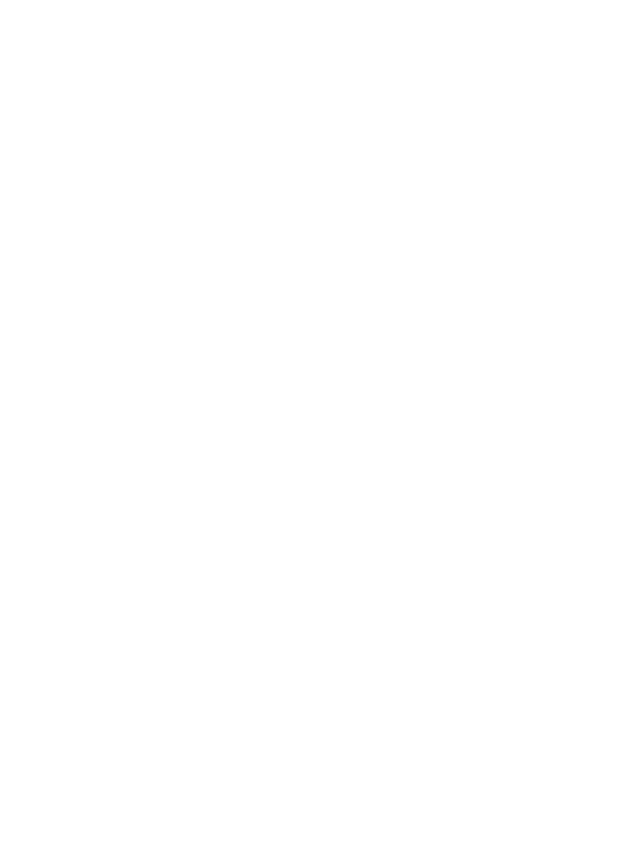
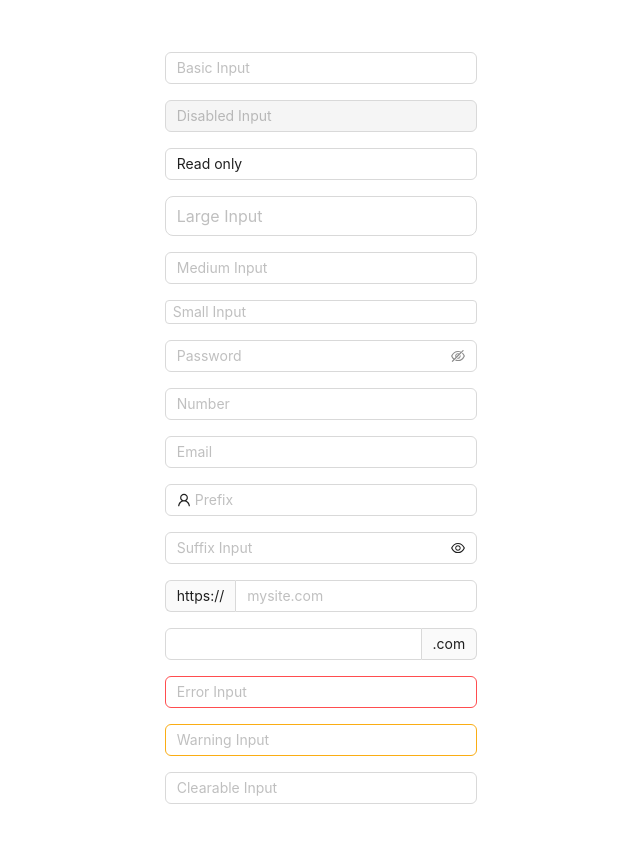
Before and after one commit to thanhbinh02/react-cypress-template, a React (Vite) app: page /input in a window 1280 px wide. Before the commit this address had no page. Shown: the top 842 px of the page, without its empty margins (319-959 px from the left). Before the commit the page ends 800 px from the top, so only its background shows below. Built offline with nearby package versions, Linux system fonts and the light colour scheme.

Commit message:
feat: add testing input

```diff
--- a/src/App.tsx
+++ b/src/App.tsx
@@ -5,6 +5,7 @@
 import "./App.css";
 import HomePage from "./pages/home";
 import ButtonShowcasePage from "./pages/button-showcase-page";
+import InputShowcasePage from "./pages/input-showcase-page";
 
 function App() {
   return (
@@ -13,6 +14,7 @@
         <Route path="/" element={<HomePage />} />
         <Route path="/message" element={<MessageShowcasePage />} />
         <Route path="/button" element={<ButtonShowcasePage />} />
+        <Route path="/input" element={<InputShowcasePage />} />
       </Routes>
     </Router>
   );
--- a/src/pages/home.tsx
+++ b/src/pages/home.tsx
@@ -11,6 +11,7 @@
         Go to Message Showcase
       </Button>
       <Button onClick={() => navigate("/button")}>Go to Button Showcase</Button>
+      <Button onClick={() => navigate("/input")}>Go to Input Showcase</Button>
     </div>
   );
 };
--- /dev/null
+++ b/src/pages/input-showcase-page.tsx
@@ -0,0 +1,85 @@
+import {
+  EyeInvisibleOutlined,
+  EyeOutlined,
+  EyeTwoTone,
+  UserOutlined,
+} from "@ant-design/icons";
+import { Input } from "antd";
+
+const InputShowcasePage = () => {
+  return (
+    <div
+      style={{ padding: 20, display: "flex", flexDirection: "column", gap: 16 }}
+    >
+      {/* Basic Input */}
+      <Input id="basicInput" placeholder="Basic Input" />
+
+      {/* Disabled Input */}
+      <Input id="disabledInput" placeholder="Disabled Input" disabled />
+
+      {/* Read Only Input */}
+      <Input id="readOnlyInput" defaultValue="Read only" readOnly />
+
+      {/* Sizes */}
+      <Input
+        id="largeInput"
+        size="large"
+        placeholder="Large Input"
+        className="ant-input-lg"
+      />
+      <Input id="mediumInput" placeholder="Medium Input" />
+      <Input
+        id="smallInput"
+        size="small"
+        placeholder="Small Input"
+        className="ant-input-sm"
+      />
+
+      {/* Input Types */}
+      <Input.Password
+        id="passwordInput"
+        placeholder="Password"
+        iconRender={(visible) =>
+          visible ? <EyeTwoTone /> : <EyeInvisibleOutlined />
+        }
+      />
+      <Input type="number" id="numberInput" placeholder="Number" />
+      <Input type="email" id="emailInput" placeholder="Email" />
+
+      {/* Prefix / Suffix */}
+      <Input id="prefixInput" placeholder="Prefix" prefix={<UserOutlined />} />
+      <Input
+        id="suffixInput"
+        placeholder="Suffix Input"
+        suffix={<EyeOutlined />}
+      />
+
+      {/* Addon Before / After */}
+      <Input
+        addonBefore="https://"
+        id="addonBeforeInput"
+        placeholder="mysite.com"
+      />
+      <Input addonAfter=".com" id="addonAfterInput" />
+
+      {/* Status */}
+      <Input
+        id="errorInput"
+        status="error"
+        placeholder="Error Input"
+        className="ant-input-status-error"
+      />
+      <Input
+        id="warningInput"
+        status="warning"
+        placeholder="Warning Input"
+        className="ant-input-status-warning"
+      />
+
+      {/* Clearable Input */}
+      <Input id="clearableInput" allowClear placeholder="Clearable Input" />
+    </div>
+  );
+};
+
+export default InputShowcasePage;
```
Also changed, not shown: 1 other file (tests, documents, lock files or other folders).
